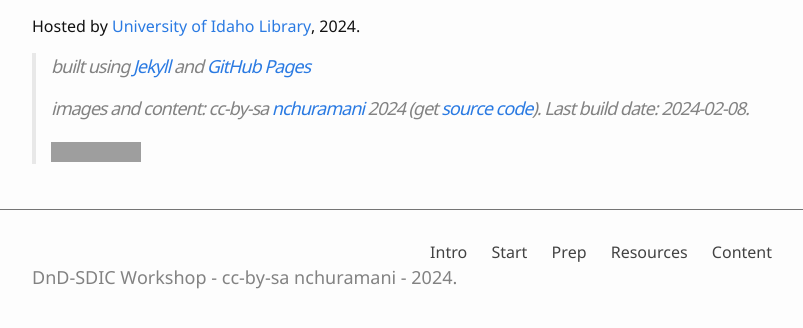
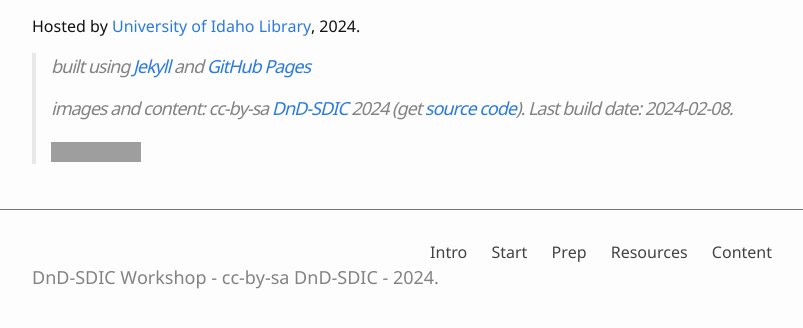
Before and after one commit to DnD-SIDC/dnd-sidc.github.io, a Jekyll site: the page built from index.md, in a window 1280 px wide, cut to the strip 1056-1389 px from the top of the page. Shown: the top 328 px of the strip, without its empty margins (238-1041 px from the left). Built offline with Jekyll 4.4.1, drawn with Linux system fonts in a browser that asks for light colours; grey boxes are pictures that could not be loaded.

Commit message:
template

```diff
--- a/_config.yml
+++ b/_config.yml
@@ -14,9 +14,9 @@ description: "Create an OER workshop website quick and easy!"
 keywords: "workshops, OER, Open Education, websites, gh-pages, jekyll"
 
 # author settings for cc-by, appears in the footer
-author: nchuramani
+author: DnD-SDIC
 pub_year: 2024
-github_username: nchuramani
+github_username: DnD-SDIC
 
 # add the full url for the github repository
 repo: "https://github.com/DnD-SDIC/dnd-sdic.github.io"
```
